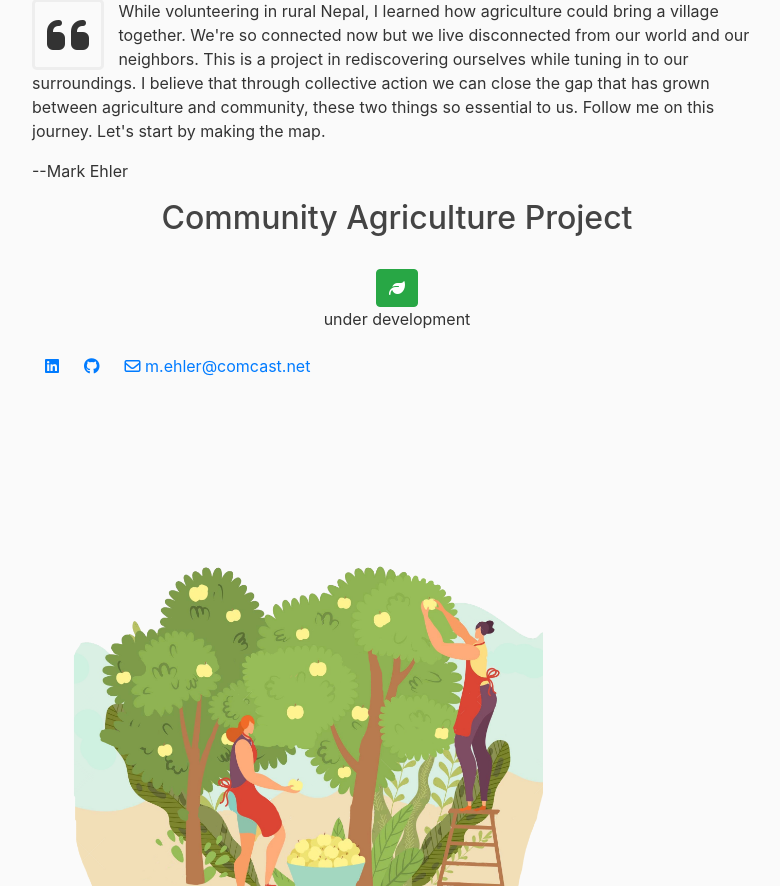
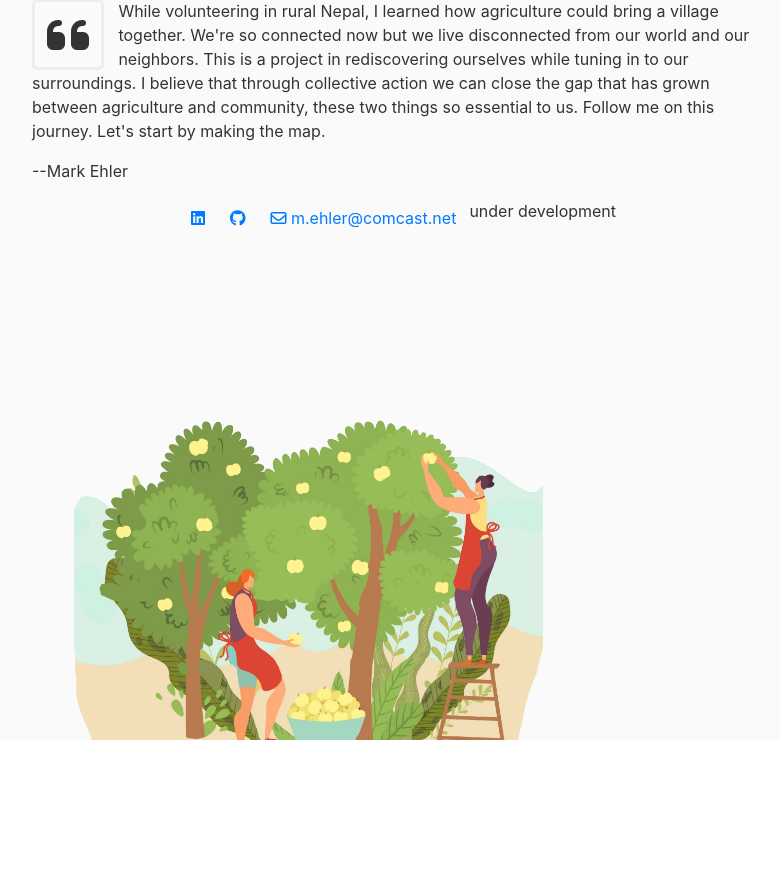
Before and after one commit to MarkEhler/UfarmsLegacy, a Flask app: page /about in a window 1280 px wide. Shown: the part 423-1309 px from the top of the page, without its empty margins (53-833 px from the left). After the commit the page ends 1163 px from the top, so only its background shows below. Run offline with Flask 2, Linux system fonts and the light colour scheme; some libraries are stand-ins or nearby versions.

Commit message:
Removed chaff edits

```diff
--- a/app/templates/about.html
+++ b/app/templates/about.html
@@ -20,23 +20,19 @@
           <i class="fa fa-quote-left fa-3x fa-pull-left fa-border" aria-hidden="true"></i>
           <p>While volunteering in rural Nepal, I learned how agriculture could bring a village together.  We're so connected now but we live disconnected from our world and our neighbors.  This is a project in rediscovering ourselves while tuning in to our surroundings.  I believe that through collective action we can close the gap that has grown between agriculture and community, these two things so essential to us.  Follow me on this journey.  Let's start by making the map.  </p>
           <p>--Mark Ehler</p>
-          <div class="map">
+        </div>
             <div class="container">
               <div class="row">
                 <div class="col text-center">
-                  <h2>Community Agriculture Project</h2>
-                  <br>
-                  <a class="btn btn-success" href="/map"><i class="fa fa-leaf"></i></a>
+                  <div class="btn-group open">
+                    <a class="btn btn-default" href="https://www.linkedin.com/in/mark-ehler-85052548/"><i class="fa fa-linkedin-square"></i></a>
+                    <a class="btn btn-default" href="https://github.com/MarkEhler"><i class="fa fa-github"></i></a>
+                    <a class="btn btn-default toggle-text" data-toggle="collapse" href="#"><i class="fa fa-envelope-o"></i><span class="hidden"> m.ehler@comcast.net </span></a>
                   <p>under development</p>
                 </div>
               </div>
-        </div>
-            <div class="btn-group open">
-            <a class="btn btn-default" href="https://www.linkedin.com/in/mark-ehler-85052548/"><i class="fa fa-linkedin-square"></i></a>
-            <a class="btn btn-default" href="https://github.com/MarkEhler"><i class="fa fa-github"></i></a>
-            <a class="btn btn-default toggle-text" data-toggle="collapse" href="#"><i class="fa fa-envelope-o"></i><span class="hidden"> m.ehler@comcast.net </span></a>
             </div>
-            <div>
+          </div>
         <br>
         <br>
         <br>
--- a/app/templates/home.html
+++ b/app/templates/home.html
@@ -17,10 +17,9 @@
         </div>
       </div>
       <div class="links">
-
+    <!-- Date : <input type="text" id=date>  -->
       </div>
       <div><br>
         <img src="/static/banner.png" alt="planting_trees", width="90%", location = "center">
     </div>
 {% endblock %}
-    <!-- Date : <input type="text" id=date>  -->
```
